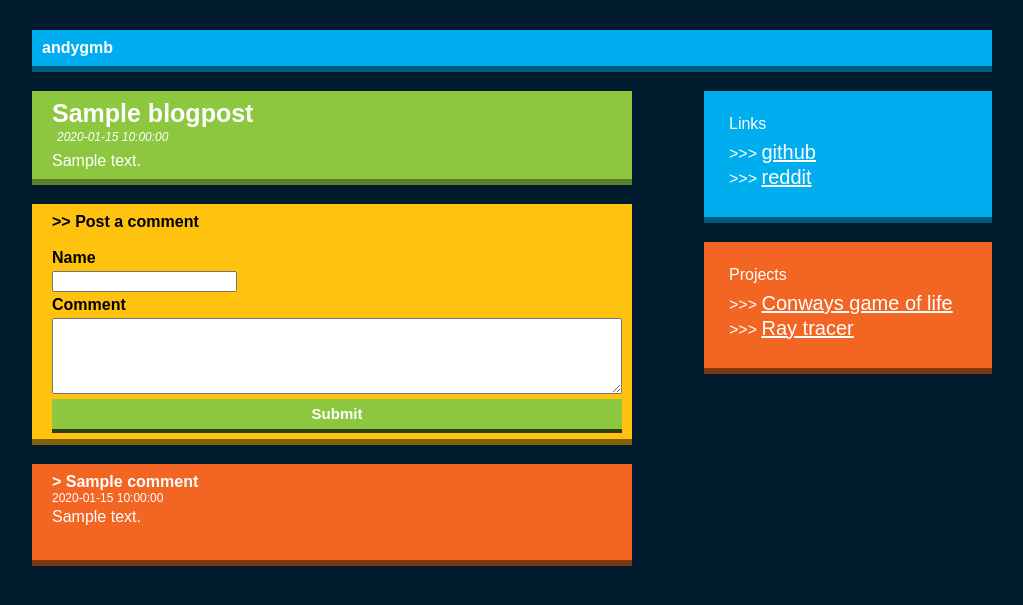
After one commit to Andygmb/flask_blog, a Flask app: template templates/blocks_comments.html in a window 1280 px wide. The commit adds this page. Shown: the top 605 px of the page, without its empty margins (128-1151 px from the left). Run offline with Flask 2, Linux system fonts and the light colour scheme; the template is opened without the code that fills it: most values are stand-ins (such as "Sample title", 1, 10 or a date in 2020).

Commit message:
Nothing much to note

```diff
--- /dev/null
+++ b/flask-test.py
@@ -0,0 +1,33 @@
+from flask import *
+app = Flask(__name__)
+
+blogposts = [
+{
+"title":"Title of a blog post that happens to be quite long indeed",
+"short_title":"title",
+"date":"01-01-1970",
+"content":'words go here',
+"color":'yellow',
+"comments":[{"name":"Andy","comment":"Down with this sort of thing","date":"01-01-1970"},{"name":"Andy","comment":"Down with this sort of thing","date":"01-01-1970"}]
+},
+{
+"title":"Title of a blog post that happens to be quite long indeed",
+"short_title":"title",
+"date":"01-01-1970",
+"content":'words go here',
+"color":'green'
+}
+]
+
+@app.route('/')
+def hello_world():
+    return render_template("blocks_main.html", title="andygmb", blogposts=blogposts)
+
+
+@app.route('/1')
+def sup():
+    return render_template("blocks_comments.html", title="andygmb", blogpost=blogposts[0])
+
+if __name__ == '__main__':
+	app.debug = True
+	app.run()
--- a/style.css
+++ b/static/style.css
@@ -20,6 +20,11 @@ margin:auto;
 #title-box {
 margin:0px 0px 25px 0px;
 padding:10px;
+}
+
+#title-box h1 a{
+	color:#fff;
+	text-decoration:none;
 }
 
 #blogposts {
--- /dev/null
+++ b/templates/base_comments.html
@@ -0,0 +1,31 @@
+<!doctype html>
+<html lang="en">
+<head>
+<meta charset="utf-8" />
+<title>{% block title %}{% endblock %}</title>
+<link rel="stylesheet" href="{{ url_for('static', filename='reset.css') }}"/>
+<link rel="stylesheet" href="{{ url_for('static', filename='style.css') }}" />
+</head>
+<body>
+
+<div id="wrapper">
+	<div id="main-wrapper">
+	{% block titlebox %}
+	{% endblock %}
+
+	{% block blogpost %}
+	{% endblock %}
+
+	{% block commentform %}
+	{% endblock %}
+
+	{% block commentarea %}
+	{% endblock %}
+
+	{% block sidebar %}
+	{% endblock %}
+	</div>
+</div>
+
+</body>
+</html>
--- /dev/null
+++ b/templates/blocks_comments.html
@@ -0,0 +1,90 @@
+{% extends "base_comments.html" %}
+
+{% block titlebox %}
+
+<div id="title-box" class="blue box ">
+	<h1><a href="/">andygmb</a></h1>
+</div>
+{% endblock %}
+
+
+{% block blogpost %}
+<div id="blogposts">
+	<div class="green box main blog-post">
+
+		<div class="title">
+		<h1>{{blogpost.title}}</h1>
+
+		</div>
+
+		<div class="date">
+		{{blogpost.date}}
+		</div>
+		<div class="clear"></div>
+
+		<div class="body">
+		{{blogpost.content}}
+		</div>
+
+		<div class="footer">
+
+
+
+		</div>
+	</div>
+	{% endblock %}
+
+	{% block commentform %}
+	<div class="yellow box main" id="signup-form">
+		<h1>Post a comment</h1>
+		<form>
+
+			<h2>Name</h2>
+			<input type="text">
+
+			<h2>Comment</h2>
+			<textarea></textarea>
+
+			<input name="comment" type="submit" value="Submit">
+			<div class="clear"></div>
+		</form>
+	</div>
+	{% endblock %}
+
+	{% block commentarea %}
+	<div class="orange box main commentarea">
+		{% for comment in blogpost["comments"] %}
+		<div class="comment">
+		<h3>{{ comment.name }}</h3>
+		<h4>{{ comment.date }}</h4>
+		<p>{{ comment.comment }}</p>
+		</div>
+		{% endfor %}
+
+	</div>
+</div>
+{% endblock %}
+
+
+{% block sidebar %}
+
+	<div id="sidebar">
+		<div class="blue box sidebar-post">
+			<h3>Links</h3>
+			<ul>
+				<li><a href="#">github</a></li>
+				<li><a href="#">reddit</a></li>
+			</ul>
+			<p>
+		</div>
+		<div class="orange box sidebar-post">
+			<h3>Projects</h3>
+			<ul>
+				<li><a href="#">Conways game of life</a></li>
+				<li><a href="#">Ray tracer</a></li>
+			</ul>
+			<p>
+		</div>
+	</div>
+<div class="clear"></div>
+{% endblock %}
```
Also changed, not shown: archive/blank.html (added, +14 -0 lines), archive/blogpost.html (renamed from blogpost.html, +4 -4 lines), archive/main.html (renamed from blank.html, +8 -9 lines), archive/sidebar.html (added, +23 -0 lines), main.html (deleted, +0 -87 lines), templates/base_main.html (added, +25 -0 lines), templates/blocks_main.html (added, +63 -0 lines), static/favicon.ico (added), static/images/galileo_0.jpg (added), static/images/galileo_1.jpg (added), static/images/galileo_2.jpg (added), static/reset.css (renamed from reset.css).
